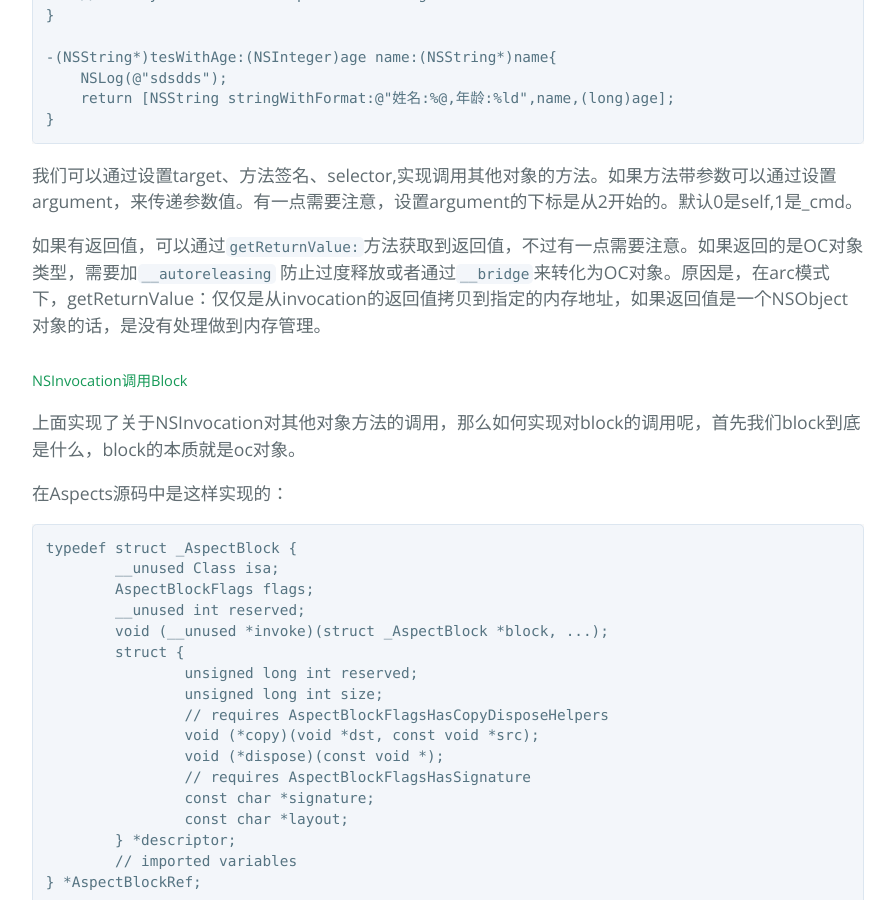
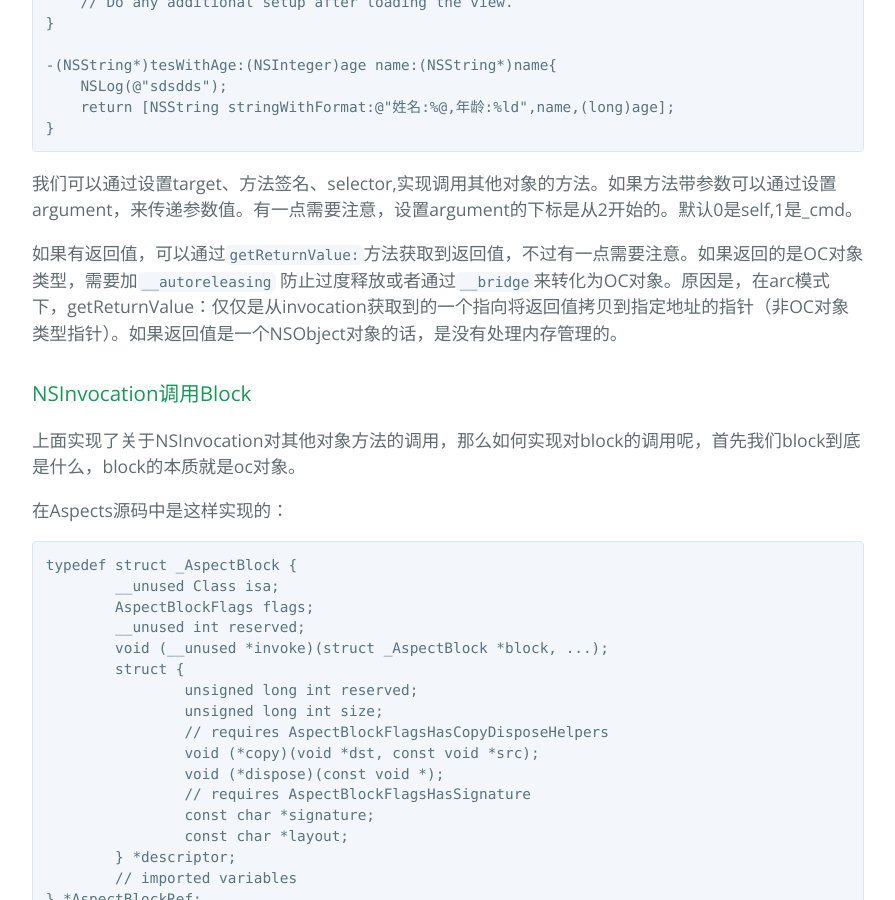
Before and after one commit to lihui1314/lihui1314.github.io, a Jekyll site: the page built from _posts/2019-08-23-NSInvocation调用Block.md, in a window 1280 px wide and 900 px high, scrolled down 825 px. Shown: the whole window, without its empty margins (192-1087 px from the left). Built offline with Jekyll 4.4.1, drawn with Linux system fonts in a browser that asks for light colours.

Commit message:
no message

````diff
--- a/_posts/2019-08-23-NSInvocation调用Block.md
+++ b/_posts/2019-08-23-NSInvocation调用Block.md
@@ -3,7 +3,7 @@
 title: "NSInvocation调用Block"
 excerpt: "Block的本质是OC对象，可以通过NSInvocation调用Block"
 ---
-##### 先说一下```NSInvocation ```：我们可以通过NSInvocation调用某个对象的方法。
+### 先说一下```NSInvocation ```：我们可以通过NSInvocation调用某个对象的方法。
 
 简单代码示例如下：
 
@@ -34,9 +34,9 @@
 
 我们可以通过设置target、方法签名、selector,实现调用其他对象的方法。如果方法带参数可以通过设置argument，来传递参数值。有一点需要注意，设置argument的下标是从2开始的。默认0是self,1是_cmd。
 
-如果有返回值，可以通过```getReturnValue:```方法获取到返回值，不过有一点需要注意。如果返回的是OC对象类型，需要加```__autoreleasing``` 防止过度释放或者通过```__bridge```来转化为OC对象。原因是，在arc模式下，getReturnValue：仅仅是从invocation的返回值拷贝到指定的内存地址，如果返回值是一个NSObject对象的话，是没有处理做到内存管理。
+如果有返回值，可以通过```getReturnValue:```方法获取到返回值，不过有一点需要注意。如果返回的是OC对象类型，需要加```__autoreleasing``` 防止过度释放或者通过```__bridge```来转化为OC对象。原因是，在arc模式下，getReturnValue：仅仅是从invocation获取到的一个指向将返回值拷贝到指定地址的指针（非OC对象类型指针）。如果返回值是一个NSObject对象的话，是没有处理内存管理的。
 
-##### NSInvocation调用Block
+###  NSInvocation调用Block
 
 上面实现了关于NSInvocation对其他对象方法的调用，那么如何实现对block的调用呢，首先我们block到底是什么，block的本质就是oc对象。
 
````
